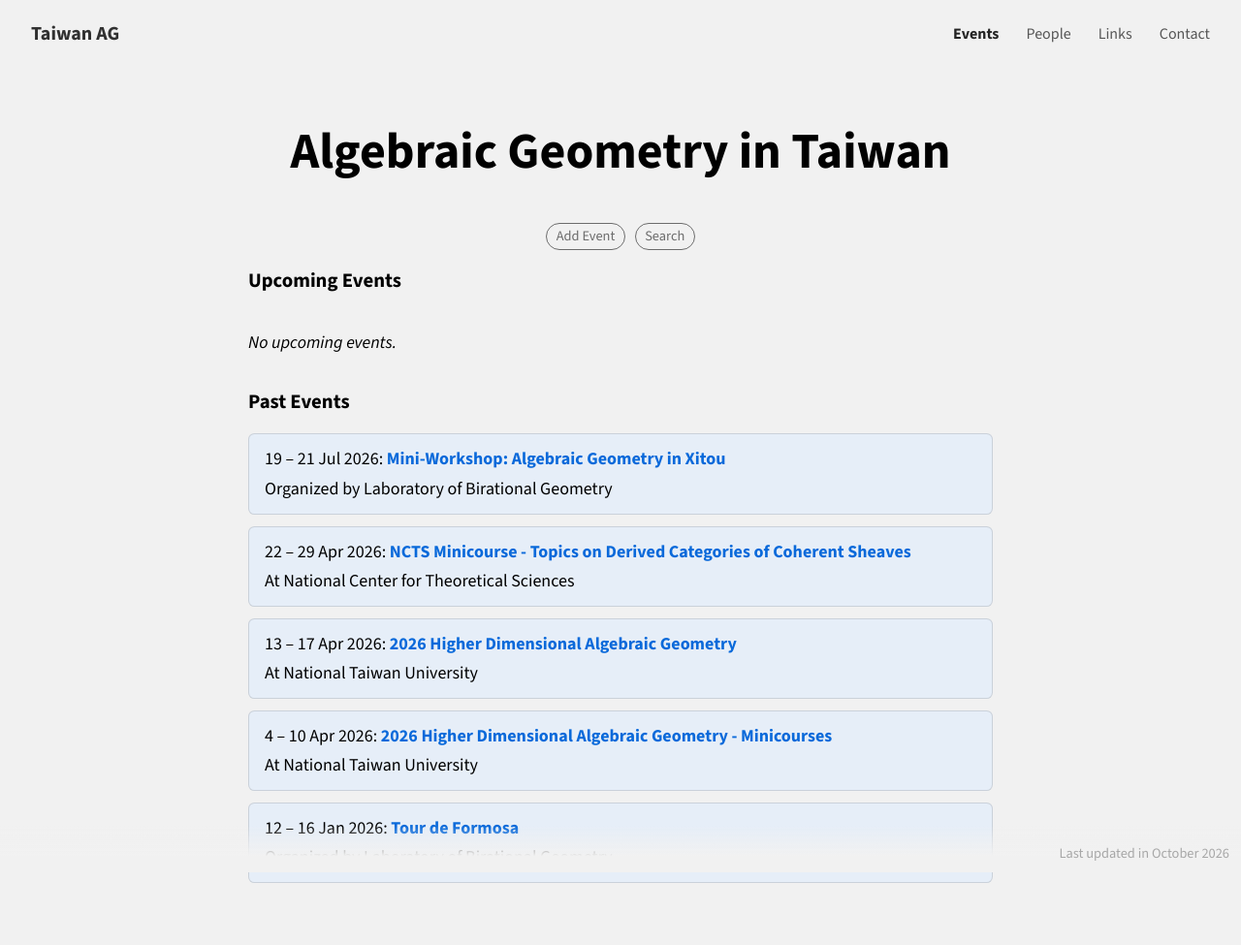
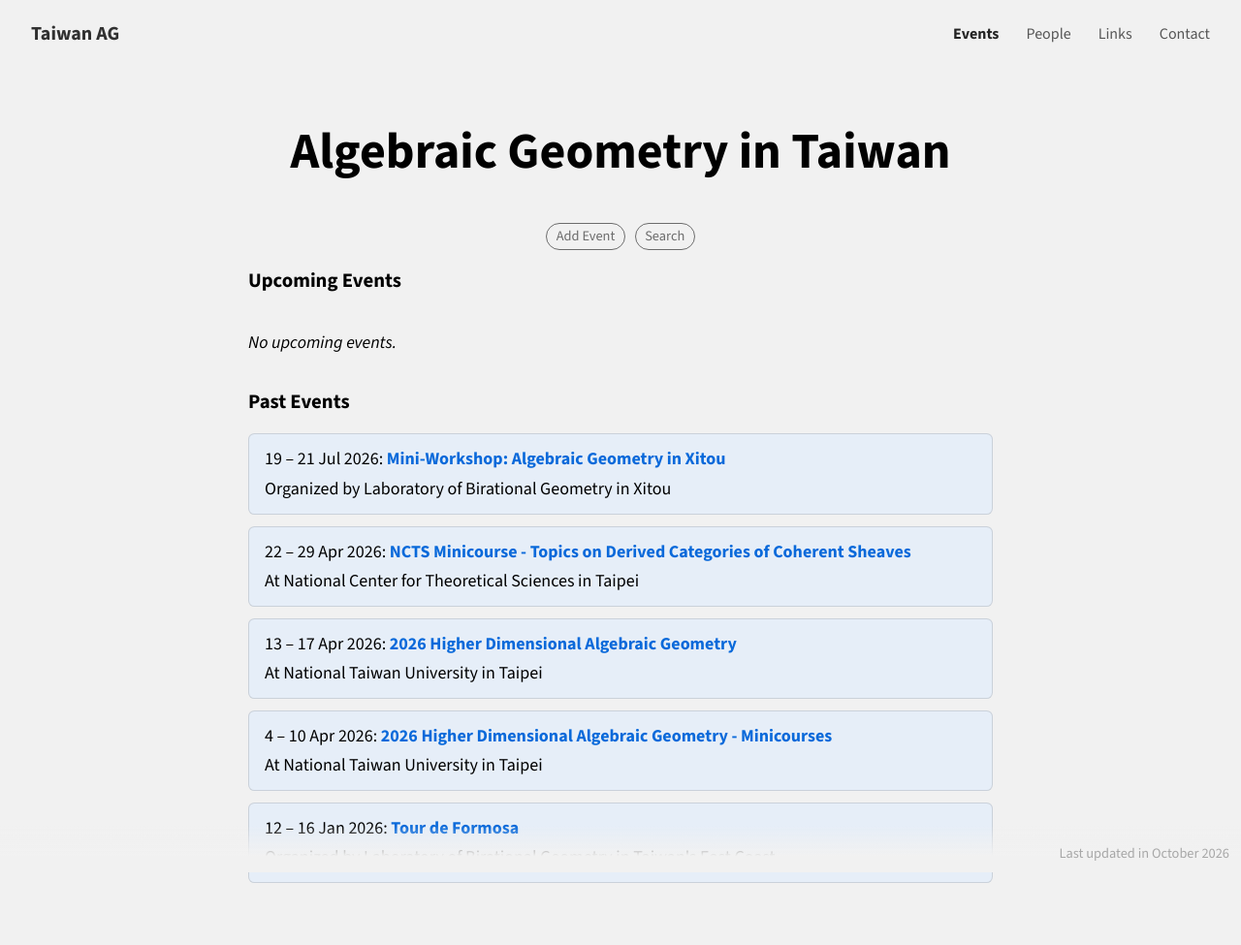
Before and after one commit to taiwan-ag/taiwan-ag.github.io, a Jekyll site: the page built from index.md, in a window 1280 px wide. Shown: the whole page at 97% size. Built offline with Jekyll 4.4.1, drawn with Linux system fonts in a browser that asks for light colours.

Commit message:
Clean up and remove unused files

```diff
--- a/_data/meetings.yml
+++ b/_data/meetings.yml
@@ -6,7 +6,8 @@
 # Meetings and talks are combined on the Events page, then sorted by
 # _includes/events-list.html, based on end (or start, if no end) vs.
 # the current date. Omit end for a single-day meeting.
-# location is free text, displayed as "in [location]" after the institution.
+# location is the physical city, region, or venue, displayed as
+# "in [location]" after the institution.
 # Omit url if the meeting has no homepage.
 # organized_by: true renders "organized by [institution]" instead of
 # "at [institution]" -- use for workshops run by a lab/institution at a
@@ -15,6 +16,7 @@
 - title: "Mini-Workshop: Algebraic Geometry in Xitou"
   category: meeting
   institution: "Laboratory of Birational Geometry"
+  location: "Xitou"
   organized_by: true
   start: 2026-07-19
   end: 2026-07-21
@@ -23,6 +25,7 @@
 - title: "NCTS Minicourse - Topics on Derived Categories of Coherent Sheaves"
   category: meeting
   institution: "National Center for Theoretical Sciences"
+  location: "Taipei"
   start: 2026-04-22
   end: 2026-04-29
   url: "https://ncts.ntu.edu.tw/events_3_detail.php?nid=395"
@@ -30,6 +33,7 @@
 - title: "2026 Higher Dimensional Algebraic Geometry"
   category: meeting
   institution: "National Taiwan University"
+  location: "Taipei"
   start: 2026-04-13
   end: 2026-04-17
   url: "https://sites.google.com/ncts.ntu.edu.tw/2026hdag"
@@ -37,6 +41,7 @@
 - title: "2026 Higher Dimensional Algebraic Geometry - Minicourses"
   category: meeting
   institution: "National Taiwan University"
+  location: "Taipei"
   start: 2026-04-04
   end: 2026-04-10
   url: "https://sites.google.com/ncts.ntu.edu.tw/2026hdag-minicourses"
@@ -44,6 +49,7 @@
 - title: "Tour de Formosa"
   category: meeting
   institution: "Laboratory of Birational Geometry"
+  location: "Taiwan's East Coast"
   organized_by: true
   start: 2026-01-12
   end: 2026-01-16
--- a/_data/people.yml
+++ b/_data/people.yml
@@ -2,7 +2,7 @@
 # suggested via the "Add person" issue template
 # (.github/ISSUE_TEMPLATE/add-person.yml); a maintainer then adds the
 # entry here by hand and closes the issue -- there's no automation
-# behind this step, same as events.yml.
+# behind this step, same as meetings.yml and talks.yml.
 #
 # Fields on each algebraic_geometers entry:
 # - name:                display name.
--- a/_data/talks.yml
+++ b/_data/talks.yml
@@ -1,8 +1,9 @@
 # Individual algebraic geometry talks in Taiwan. Use category: talk.
 # Required fields: title (the talk's title), speaker, category,
 # institution (the host), start (YYYY-MM-DD).
-# Optional fields: location, url (the talk's homepage), seminar (the
-# recurring seminar's name), seminar_url (its website; also supply seminar).
+# Optional fields: location (physical city, region, or venue), url (the
+# talk's homepage), seminar (the recurring seminar's name), seminar_url
+# (its website; also supply seminar).
 # The first card line shows the date, seminar (or "Seminar talk"), and
 # (institution, location). The second shows speaker and the talk's title.
 # Add one entry per dated talk. Meetings belong in meetings.yml.
```
Also changed, not shown: _data/events.yml (deleted, +0 -47 lines), contact.md (+1 -1 lines), .github/ISSUE_TEMPLATE/add-event.yml (deleted), .github/ISSUE_TEMPLATE/add-meeting.yml, .github/ISSUE_TEMPLATE/add-talk.yml, README.md.
